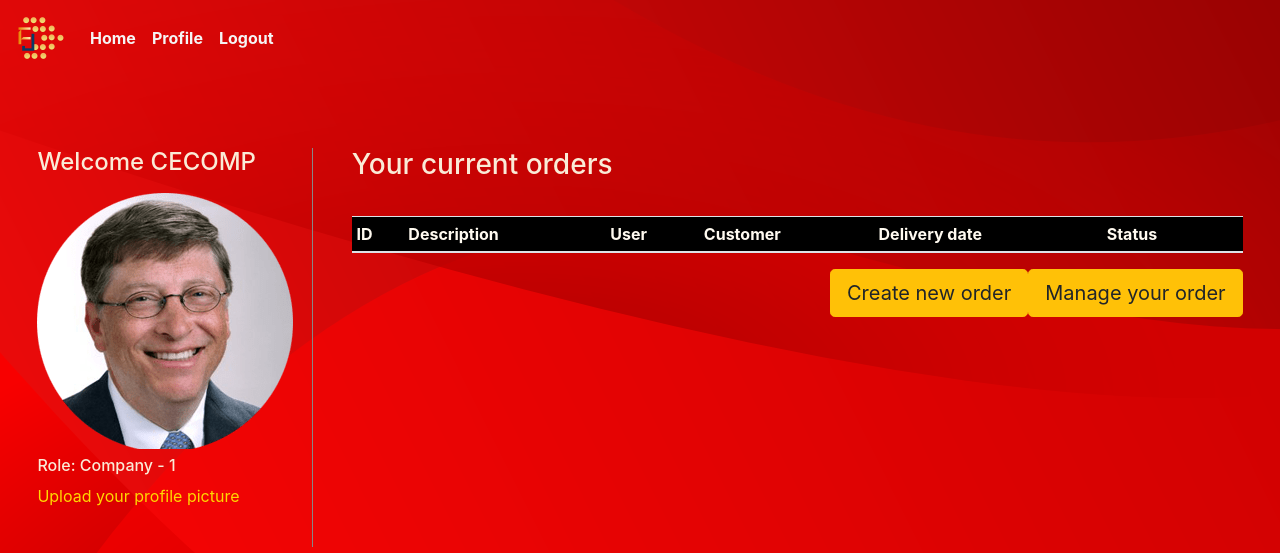
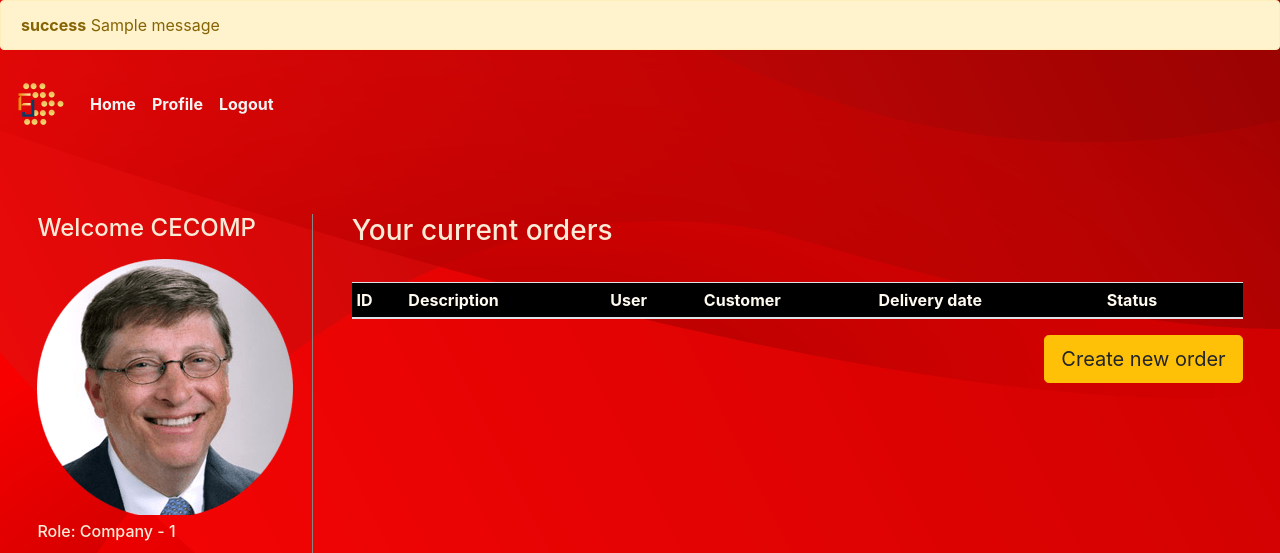
Before and after one commit to MassimilianoCiardulli/FastLane_02, a Flask app: page /order in a window 1280 px wide. Shown: the top 553 px of the page. Run offline with Flask 2, Linux system fonts and the light colour scheme; a user stored in the database is signed in; data comes from the database, SQL or seed files in the repository; both versions use the stored data as it was before the commit; tables that the repository leaves empty hold one stand-in row (values such as "Sample post"); one stand-in notice (Sample message) is shown; lists and menus that the app fills with data are empty; some libraries are stand-ins or nearby versions.

Commit message:
09/12 v.02

```diff
--- a/app.py
+++ b/app.py
@@ -1,11 +1,12 @@
 import os
-from flask import render_template, redirect, session
+from flask import render_template, redirect, session, flash
 from flask_bootstrap import Bootstrap
+from sqlalchemy.exc import IntegrityError
 from sqlalchemy_utils import database_exists
 from flask_bcrypt import Bcrypt
 from models import app, db, CompanyCustomer, PrivateCustomer, Rating, Product, Order, CompanyUser, Department
 from form import RegistrationFormPrivate, loginForm, RegistrationFormCompany, RatingForm, RegistrationProduct, \
-    OrderCreation, subRegistrationForm, loginEmployeeForm, UploadForm, FormNextStep
+    OrderCreation, subRegistrationForm, loginEmployeeForm, UploadForm, FormNextStep, FormChat
 from flask_uploads import UploadSet, configure_uploads, IMAGES, patch_request_class
 from sqlalchemy import or_
 
@@ -27,9 +28,9 @@ patch_request_class(app)
 def create_all():
     if not database_exists('sqlite:///fastlane.db'):
         db.create_all()
-        db.session.add(Department(department_name='Production', company_id=1))
-        db.session.add(Department(department_name='Design', company_id=1))
-        db.session.add(Department(department_name='Prototype', company_id=1))
+        db.session.add(Department(department_name='Production'))
+        db.session.add(Department(department_name='Design'))
+        db.session.add(Department(department_name='Prototype'))
         db.session.commit()
 
 
@@ -67,9 +68,16 @@ def register_company():
                                        web_site=form_company.web_site.data, email_amm=form_company.email_admin.data,
                                        type='Company', supplier=form_company.supplier.data, customer=form_company.customer.data)
         db.session.add(new_customer)
-        db.session.commit()
+        try:
+            db.session.commit()
+        except IntegrityError:
+            db.session.rollback()
+            flash('Data inserted is already registered in another account, please modified your data.', "Warning")
+            return render_template('reg_company.html', formReg=form_company)
+
         return redirect('login')
-    return render_template('reg_company.html', formReg=form_company)
+    else:
+        return render_template('reg_company.html', formReg=form_company)
 
 
 @app.route('/register_company_employee', methods=['POST', 'GET'])
@@ -218,16 +226,20 @@ def order_creation():
     return render_template('order_creation.html', form_order_creation=form_order_creation)
 
 
-@app.route('/order_management_menu')
-def order_management_menu():
-    return render_template('order_management_menu.html')
+@app.route('/order_management_menu/<int:order_no>')
+def order_management_menu(order_no):
+    session['order_no']=order_no
+    test=session.get('order_no')
+    return render_template('order_management_menu.html',order_no=order_no)
 
 
 @app.route('/talk_with_the_customer')
 def talk_with_the_customer():
-    session['order_id']=1 ###########DEVE SPARIRE
     order = Order.query.filter_by(order_id=session['order_id']).first()
-    steps = Department.query.with_entities(Department.department_name)
+    steps = Department.query.all()
+    formChat = FormChat()
+    if formChat.validate_on_submit():
+        return redirect()
     return render_template('talk_with_the_customer.html', order=order, steps=steps)
 
 
--- a/form.py
+++ b/form.py
@@ -106,7 +106,7 @@ class RegistrationProduct(FlaskForm):
     name = StringField('Name', validators=[DataRequired()])
     quantity = IntegerField('Quantity', validators=[DataRequired()])
     type = StringField('Type', validators=[DataRequired()])
-    availability = StringField('Availability', validators=[DataRequired()])
+    availability = BooleanField('Availability', validators=[DataRequired()])
     price = FloatField('Price',validators=[DataRequired()])
     submit = SubmitField('Register')
 
@@ -137,6 +137,11 @@ class UploadForm(FlaskForm):
 
 class FormNextStep(FlaskForm):
     submit = SubmitField('NextStep')
+
+
+class FormChat(FlaskForm):
+    taxtarea = TextAreaField('Insert here your message...', validators=[DataRequired()])
+    submit = SubmitField('Send')
 
 #
 # class UpdateAccountFormPrivate(FlaskForm):
--- a/templates/layout.html
+++ b/templates/layout.html
@@ -3,6 +3,17 @@
 <head>
     <meta charset="UTF-8">
     <title>{{ pageName }}</title>
+
+    {% with messages = get_flashed_messages(with_categories=true) %}
+    {% if messages %}
+    <div class="alert alert-warning">
+    {% for category, message in messages %}
+        <strong>{{ category }}</strong> {{ message }}
+    {% endfor %}
+    </div>
+    {% endif %}
+    {% endwith %}
+
 <link rel="stylesheet" href="https://cdnjs.cloudflare.com/ajax/libs/font-awesome/4.7.0/css/font-awesome.min.css">
     <link rel="stylesheet" href="https://cdnjs.cloudflare.com/ajax/libs/font-awesome/4.7.0/css/font-awesome.min.css">
     <link rel="stylesheet" href="https://maxcdn.bootstrapcdn.com/font-awesome/4.4.0/css/font-awesome.min.css">
--- a/templates/order.html
+++ b/templates/order.html
@@ -1,16 +1,6 @@
 {% extends "layout.html" %}
 
 {% block content %}
-
-<script>
-
-    function order_session(order_id) {
-        alert(order_id)
-        window.sessionStorage.setItem('order_id', order_id)
-        alert('sessione salvata! session[order_id]='+sessionStorage.getItem('order_id'))
-    }
-
-</script>
 
 <div class="row">
     <div class="col-sm-3" style="padding-left: 4%; border-right: 1px inset #333; padding-bottom: 3%">
@@ -59,6 +49,7 @@
                 <td>{{ order.order_private_customer }}</td>
                 <td>{{ order.order_delivery_date }}</td>
                 <td>{{ order.order_state }}</td>
+                    <td><a href="order_management_menu/{{ order.order_id }}">Manage your order</a></td>
                 <td>{{ formNextStep.submit(class='btn btn-sm btn-warning btn-block') }}</td></tr>
             {% endfor %}
 
@@ -66,17 +57,6 @@
         </table>
         </div>
     </form>
-        <!-- *********************** ORDER MANAGEMENT BUTTON ************************* -->
-                <div class="dropdown">
-                    <a class="btn btn-lg btn-warning btn-block' pull-right"  id="dropdownMenuButton" data-toggle="dropdown" aria-haspopup="true" aria-expanded="false">
-                            Manage your order
-                    </a>
-                    <div class="dropdown-menu" aria-labelledby="dropdownMenuButton">
-                        {% for order in orders %}
-                        <a class="dropdown-item" href="/order_management_menu" onclick="order_session({{ order.order_id }})">{{ order.order_description }}</a>
-                        {% endfor %}
-                    </div>
-                </div>
 
         <!-- *********************** CREATE NEW  ORDER BUTTON ************************* -->
 
```
Also changed, not shown: models.py (+7 -1 lines), templates/order_management_menu.html (+1 -7 lines), templates/reg_company.html (+57 -8 lines), templates/talk_with_the_customer.html (+7 -1 lines), fastlane.db, static/profile_pic/None/None_1.jpg (added).
